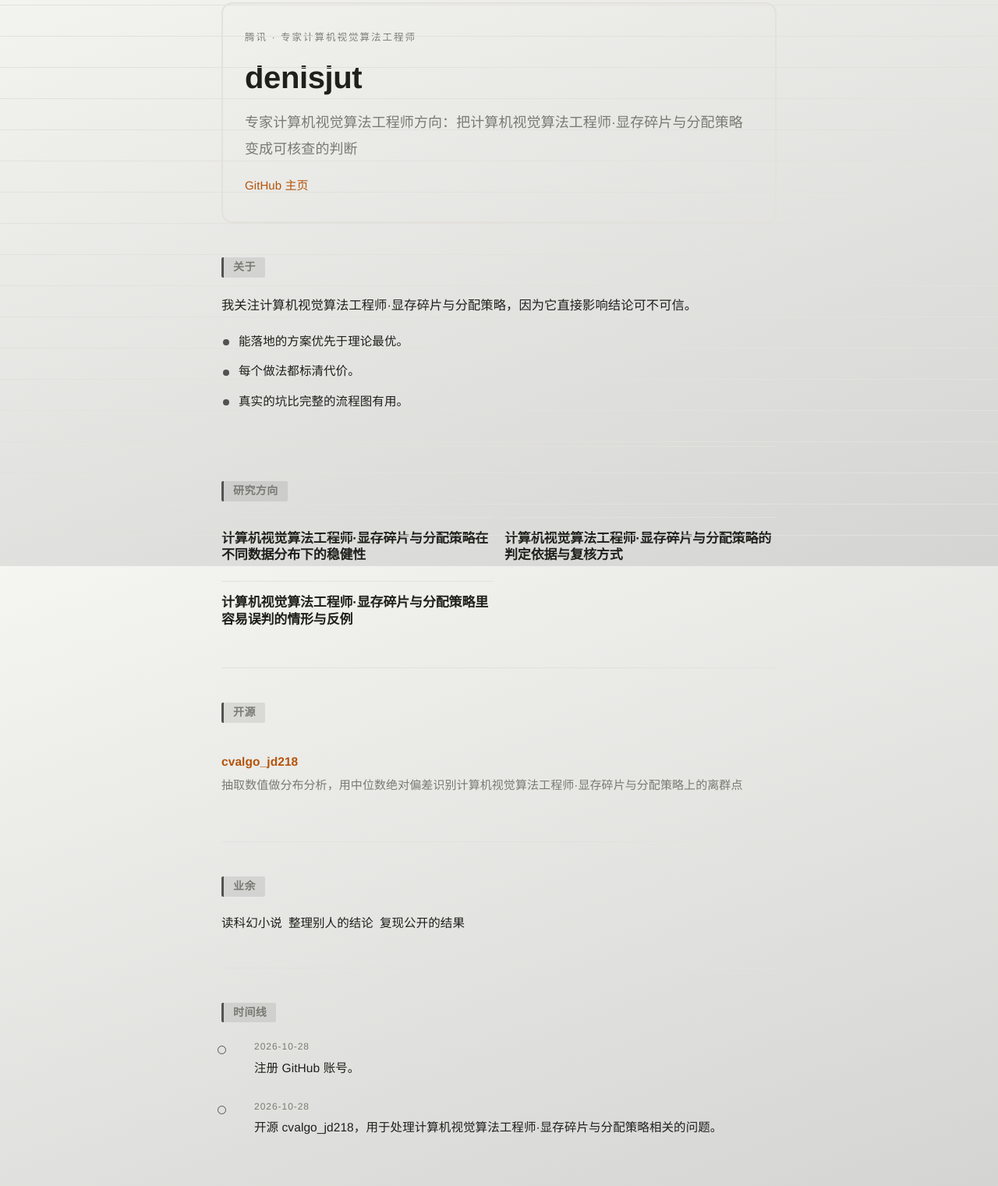
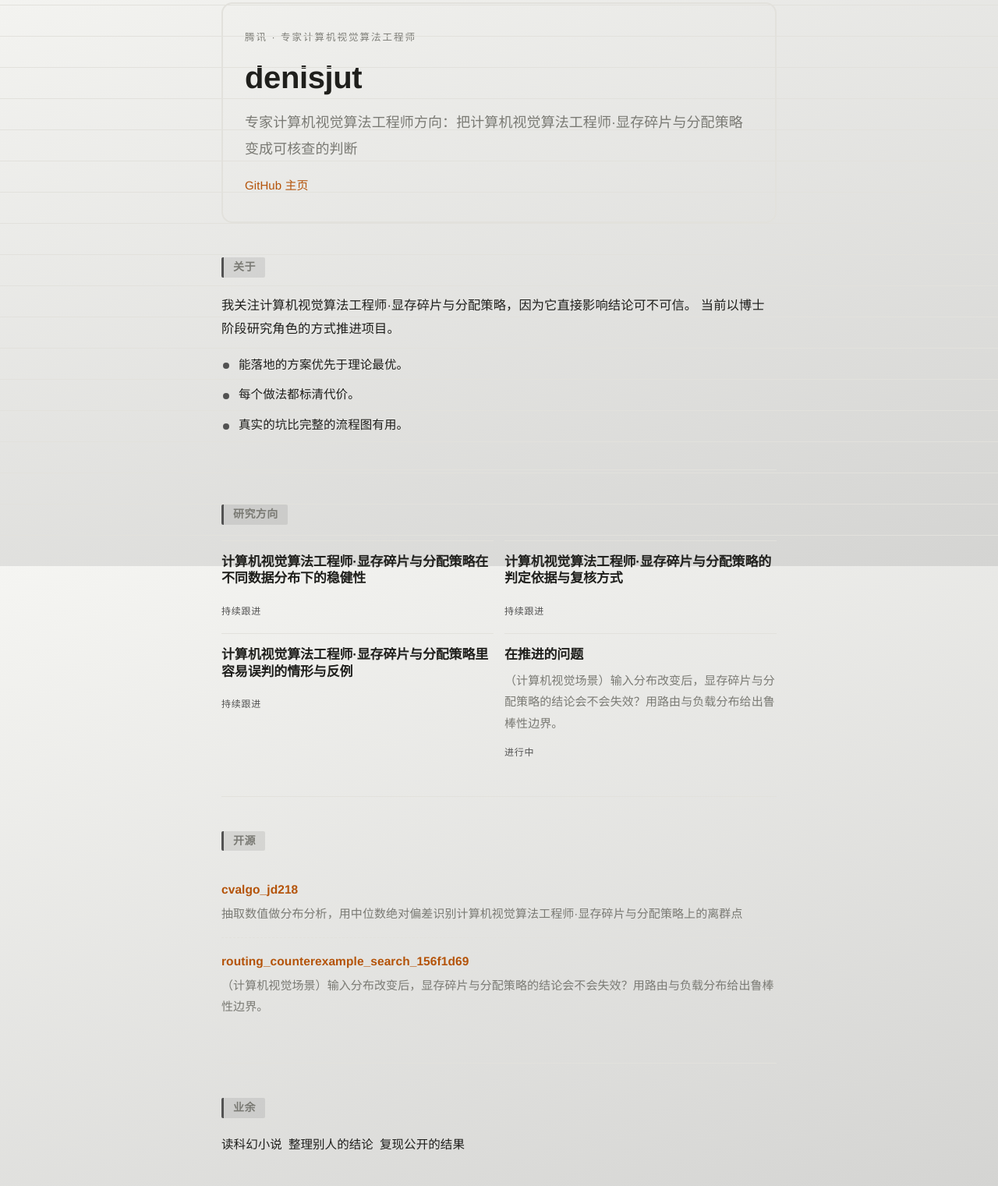
Before and after one commit to denisjut/denisjut.github.io, a plain HTML site: page index.html in a window 1280 px wide. Shown: the part 74-1595 px from the top of the page at 78% size. Drawn offline with Linux system fonts and the light colour scheme.

Commit message:
docs: 更新个人站点

```diff
--- a/index.html
+++ b/index.html
@@ -76,7 +76,7 @@
 
 <section class="about" id="about">
   <h2>关于</h2>
-  <p>我关注计算机视觉算法工程师·显存碎片与分配策略，因为它直接影响结论可不可信。</p>
+  <p>我关注计算机视觉算法工程师·显存碎片与分配策略，因为它直接影响结论可不可信。 当前以博士阶段研究角色的方式推进项目。</p>
   <ul class="traits">
     <li>能落地的方案优先于理论最优。</li>
     <li>每个做法都标清代价。</li>
@@ -89,12 +89,20 @@
   <div class="grid two">
     <article class="card">
       <h3>计算机视觉算法工程师·显存碎片与分配策略在不同数据分布下的稳健性</h3>
+      <span class="status">持续跟进</span>
     </article>
     <article class="card">
       <h3>计算机视觉算法工程师·显存碎片与分配策略的判定依据与复核方式</h3>
+      <span class="status">持续跟进</span>
     </article>
     <article class="card">
       <h3>计算机视觉算法工程师·显存碎片与分配策略里容易误判的情形与反例</h3>
+      <span class="status">持续跟进</span>
+    </article>
+    <article class="card">
+      <h3>在推进的问题</h3>
+      <p>（计算机视觉场景）输入分布改变后，显存碎片与分配策略的结论会不会失效？用路由与负载分布给出鲁棒性边界。</p>
+      <span class="status">进行中</span>
     </article>
   </div>
 </section>
@@ -104,6 +112,9 @@
   <ul class="repos">
     <li><div class="name"><a href="https://github.com/denisjut/cvalgo_jd218" rel="noopener">cvalgo_jd218</a></div>
       <div class="desc">抽取数值做分布分析，用中位数绝对偏差识别计算机视觉算法工程师·显存碎片与分配策略上的离群点</div>
+    </li>
+    <li><div class="name"><a href="https://github.com/denisjut/routing_counterexample_search_156f1d69" rel="noopener">routing_counterexample_search_156f1d69</a></div>
+      <div class="desc">（计算机视觉场景）输入分布改变后，显存碎片与分配策略的结论会不会失效？用路由与负载分布给出鲁棒性边界。</div>
     </li>
   </ul>
 </section>
```
